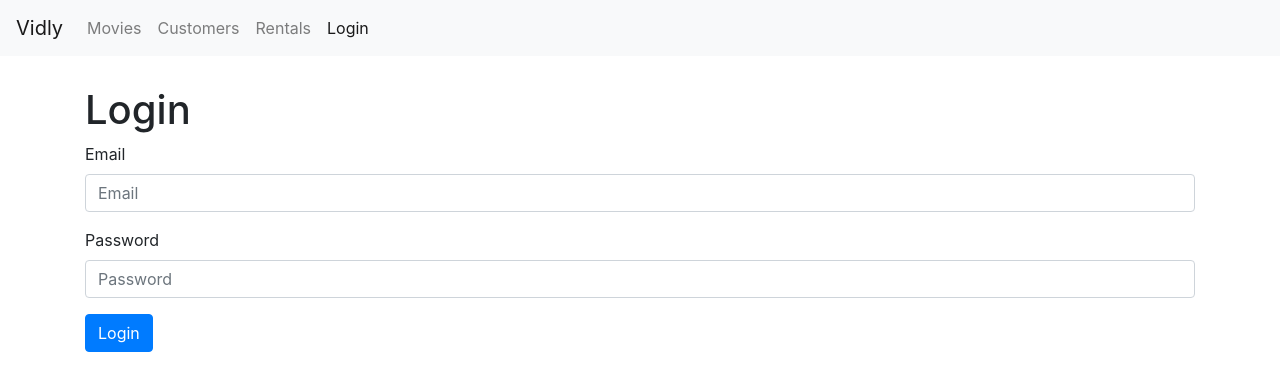
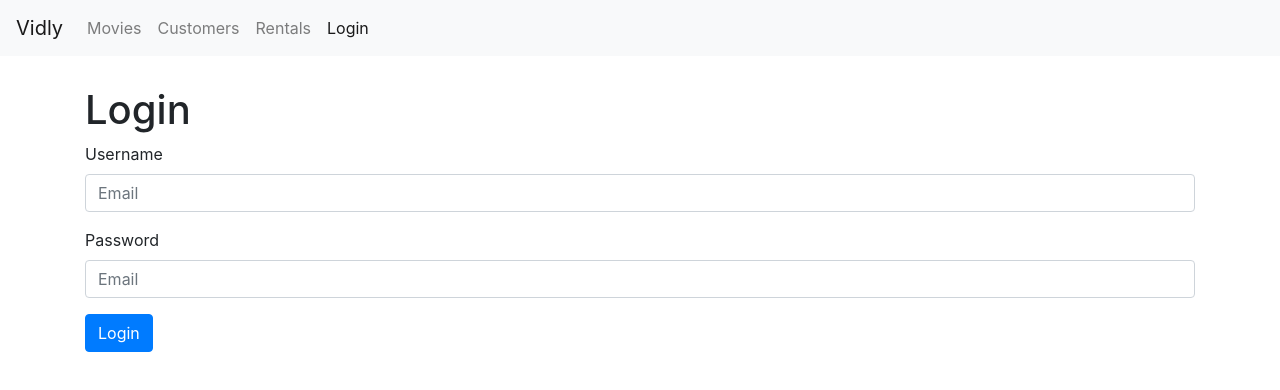
Before and after one commit to svitlanaf/React-VIDLY, a React (Create React App) app: page /login in a window 1280 px wide. Shown: the top 390 px of the page. Built offline with nearby package versions, Linux system fonts and the light colour scheme.

Commit message:
Extracting Input component

```diff
--- /dev/null
+++ b/src/components/common/input.jsx
@@ -0,0 +1,20 @@
+import React from 'react';
+
+const Input = ({ name, label, value, onChange }) => {
+    return(
+        <div className="form-group">
+            <label htmlFor="name">{label}</label>
+            <input
+                value={value}
+                name={name}
+                onChange={onChange}
+                id={name}
+                type="email"
+                className="form-control"
+                placeholder="Email"
+            />
+        </div>
+    );
+}
+
+export default Input;
--- a/src/components/loginForm.jsx
+++ b/src/components/loginForm.jsx
@@ -1,19 +1,32 @@
 import React, { Component } from "react";
+import Input from "./common/input";
 
 class LoginForm extends Component {
+    state= {
+        account: {username: '', password: ''}
+    };
+
+    handleSubmit = event => {
+        event.preventDefault();
+        const username = this.username.current.value;
+        console.log('SUbmitted');
+    };
+
+    handleChange = ({currentTarget: input }) => {
+        const account = {...this.state.account};
+        account[input.name] = input.value;
+        this.setState({ account });
+    };
+
     render() {
+        const {account} = this.state;
+
         return (
         <div>
             <h1>Login</h1>
-            <form>
-                <div className="form-group">
-                    <label htmlFor="username">Email</label>
-                    <input id="username" type="email" className="form-control" placeholder="Email" />
-                </div>
-                <div className="form-group">
-                    <label htmlFor="password">Password</label>
-                    <input id="password" type="password" className="form-control" placeholder="Password" />
-                </div>
+            <form onSubmit={this.handleSubmit}>
+                <Input name="username" value={account.username} label="Username" onChange={this.handleChange} />
+                <Input name="password" value={account.password} label="Password" onChange={this.handleChange}/>
                 <button type="submit" className="btn btn-primary">Login</button>
             </form>
         </div>
```
